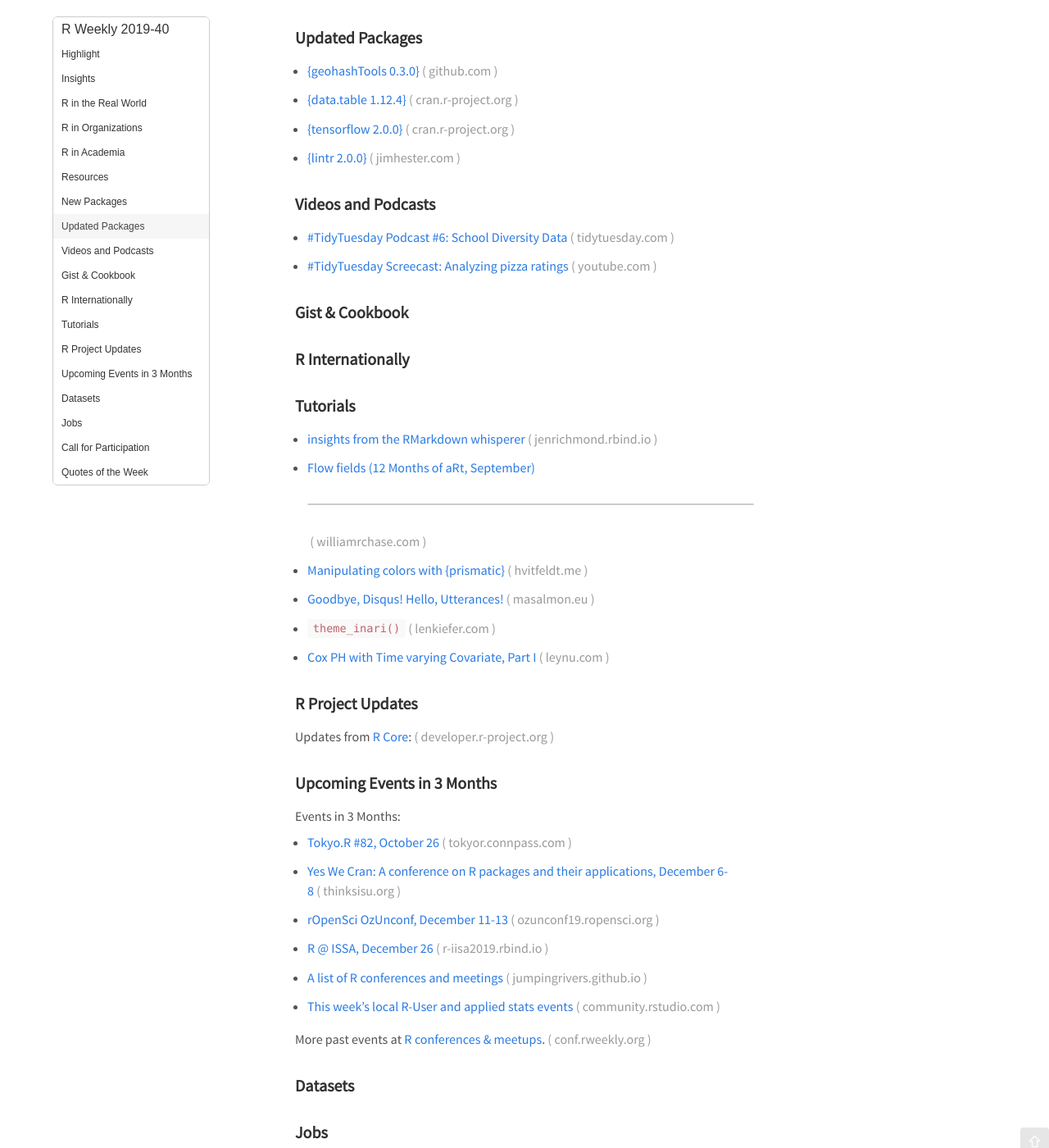
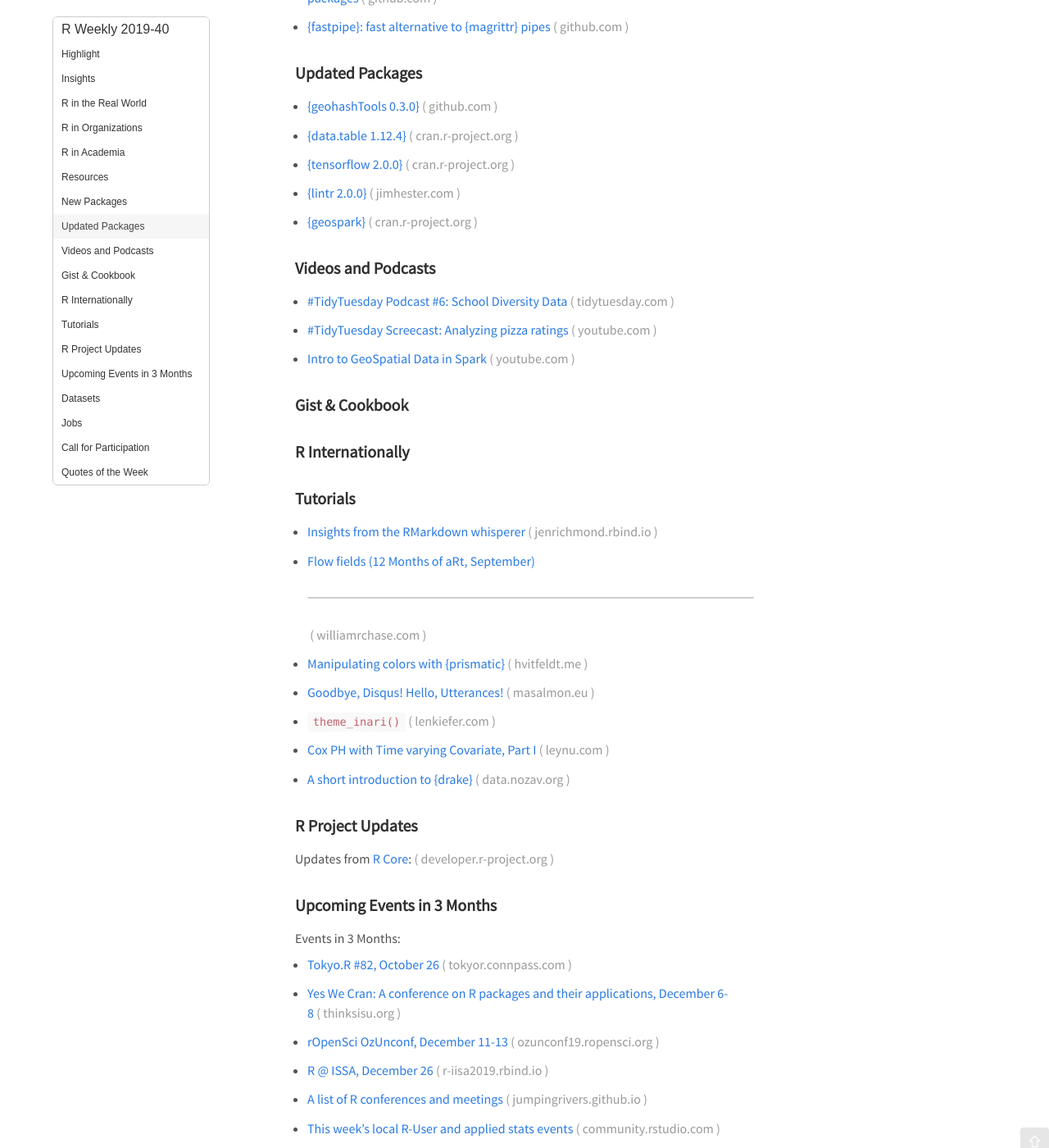
Before and after one commit to rweekly/rweekly.org, a Jekyll site: the page built from draft.md, in a window 1280 px wide and 1400 px high, scrolled down 1437 px. Shown: the whole window at 82% size. Built offline with Jekyll 4.4.1, drawn with Linux system fonts in a browser that asks for light colours; emoji names are drawn with the system emoji font; comment, search, counter and statistics services are not loaded; some of the changed text lies outside the part shown.

Commit message:
Update draft.md

```diff
--- a/draft.md
+++ b/draft.md
@@ -66,11 +64,15 @@
 
 + [{lintr 2.0.0}](https://www.jimhester.com/post/lintr-2-0-0/)
 
++ [{geospark}](https://cran.r-project.org/package=geospark)
+
 ###  Videos and Podcasts
 
 + [#TidyTuesday Podcast #6: School Diversity Data](https://www.tidytuesday.com/6)
 
 + [#TidyTuesday Screecast: Analyzing pizza ratings](https://www.youtube.com/watch?v=Mkac8DHScps)
+
++ [Intro to GeoSpatial Data in Spark](https://www.youtube.com/watch?v=qgCAqL6uKRA)
 
 ### Gist & Cookbook
 
@@ -82,7 +84,7 @@
 
 ###  Tutorials
 
-+ [insights from the RMarkdown whisperer](http://jenrichmond.rbind.io/post/insights-from-the-markdown-whisperer/)
++ [Insights from the RMarkdown whisperer](http://jenrichmond.rbind.io/post/insights-from-the-markdown-whisperer/)
 
 + [Flow fields (12 Months of aRt, September)](https://www.williamrchase.com/post/flow-fields-12-months-of-art-september/)
 ![]()
@@ -94,6 +96,8 @@
 + [`theme_inari()`](http://lenkiefer.com/2019/09/23/theme-inari/)
 
 + [Cox PH with Time varying Covariate, Part I](https://www.leynu.com/post/2019-09-28-surv-time-varying/)
+
++ [A short introduction to {drake}](https://data.nozav.org/post/2019-a-short-introduction-to-drake/)
 
 <!--<div class="post-more-begin></div><div class="post-more-end"></div>-->
 
```
Also changed, not shown: other parts of draft.md (+3 -5 lines).
